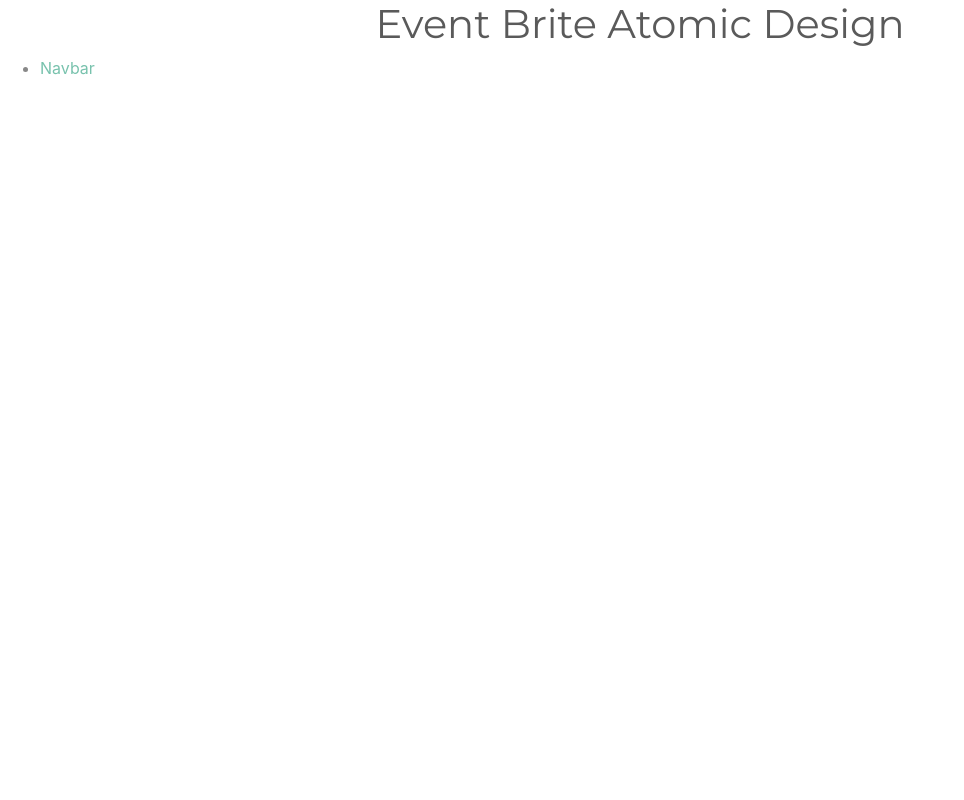
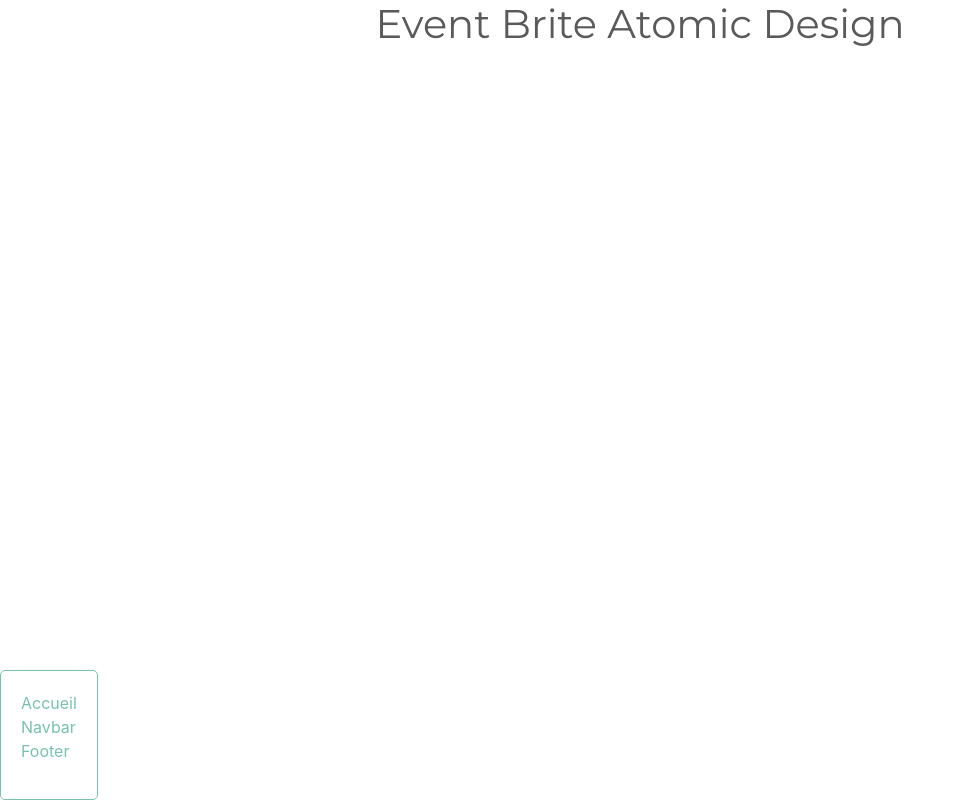
Before and after one commit to Hazrian/S7_molecules, a plain HTML site: page index.html in a window 1280 px wide. Shown: the whole page, without its empty margins (0-964 px from the left). Drawn offline with Linux system fonts and the light colour scheme.

Commit message:
nav general

```diff
--- a/index.html
+++ b/index.html
@@ -8,9 +8,11 @@
     </head>
     <body>
         <h1 class="center">Event Brite Atomic Design</h1>
-        <nav>
+        <nav id="general">
             <ul>
+                <li><a href="index/html">Accueil</a></li>
                 <li><a href="navbar.html">Navbar</a></li>
+                <li><a href="footer.html">Footer</a></li>
             </ul>
         </nav>
     </body>
--- a/style/style.css
+++ b/style/style.css
@@ -1,4 +1,26 @@
+/****************
+*               *
+*    Layout     *
+*               *
+****************/
+
 .center
 {
     text-align: center;
 }
+
+nav#general
+{
+    position: fixed;
+    bottom:0;
+    left: 0;
+    border-radius: 5px;
+    border: 1px solid #78C2AD;
+    padding: 20px
+}
+
+#general li
+{
+    list-style: none;
+    margin-left: -40px;
+}
```
